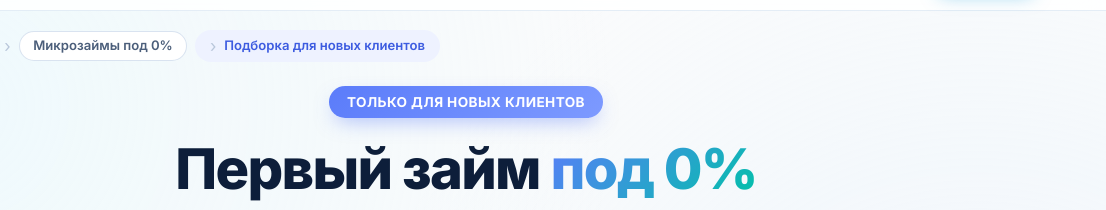
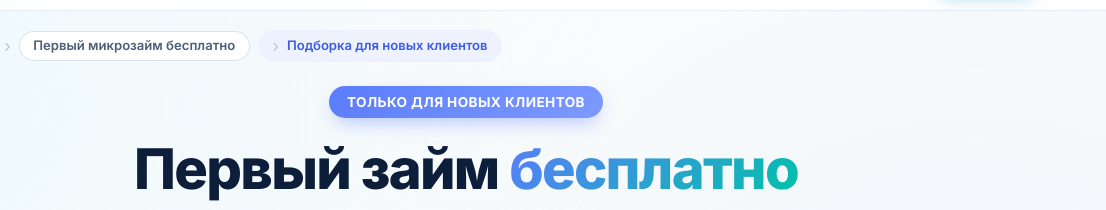
Before and after one commit to m4corporation/wallet_pick, a plain HTML site: page index.html in a window 1280 px wide. Shown: the part 53-263 px from the top of the page, 174-1280 px from the left. Drawn offline with Linux system fonts and the light colour scheme.

Commit message:
Update index.html

```diff
--- a/index.html
+++ b/index.html
@@ -1409,7 +1409,7 @@
         <nav class="breadcrumbs" aria-label="Хлебные крошки">
             <ol>
                 <li><a href="https://m4corporation.github.io/wallet_pick/"><i class="fa-solid fa-house"></i> Главная</a></li>
-                <li><a href="https://m4corporation.github.io/wallet_pick/">Микрозаймы под 0%</a></li>
+                <li><a href="https://m4corporation.github.io/wallet_pick/">Первый микрозайм бесплатно</a></li>
                 <li aria-current="page">Подборка для новых клиентов</li>
             </ol>
         </nav>
@@ -1417,7 +1417,7 @@
         <!-- ЗАГОЛОВОК -->
         <div class="showcase-header">
             <div class="badge-new">Только для новых клиентов</div>
-            <h1>Первый займ <span class="highlight">под 0%</span></h1>
+            <h1>Первый займ <span class="highlight">бесплатно</span></h1>
             <p class="header-lead">Мы подобрали лучшие предложения от проверенных МФО для новых клиентов — выберите вариант и получите выгодные условия на первый займ.</p>
             <div class="header-note">
                 <i class="fa-solid fa-circle-info"></i>
```
